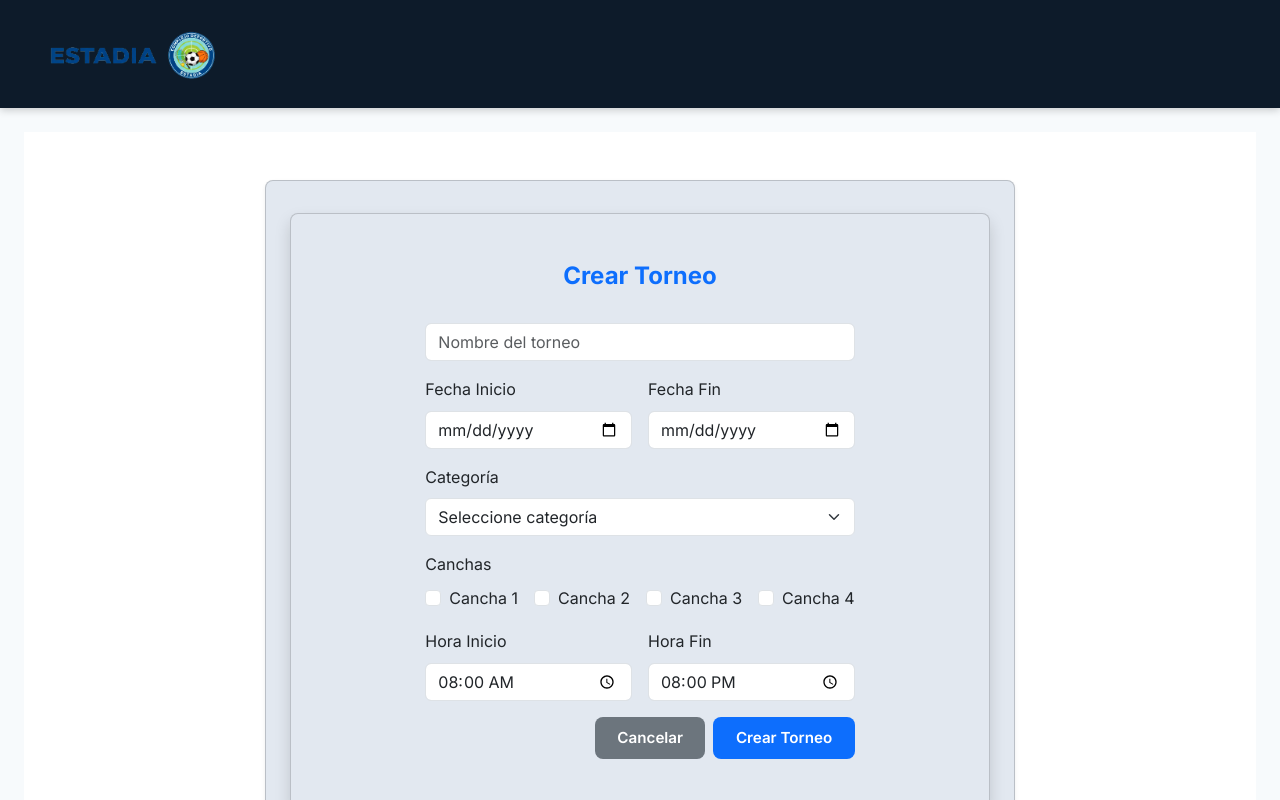
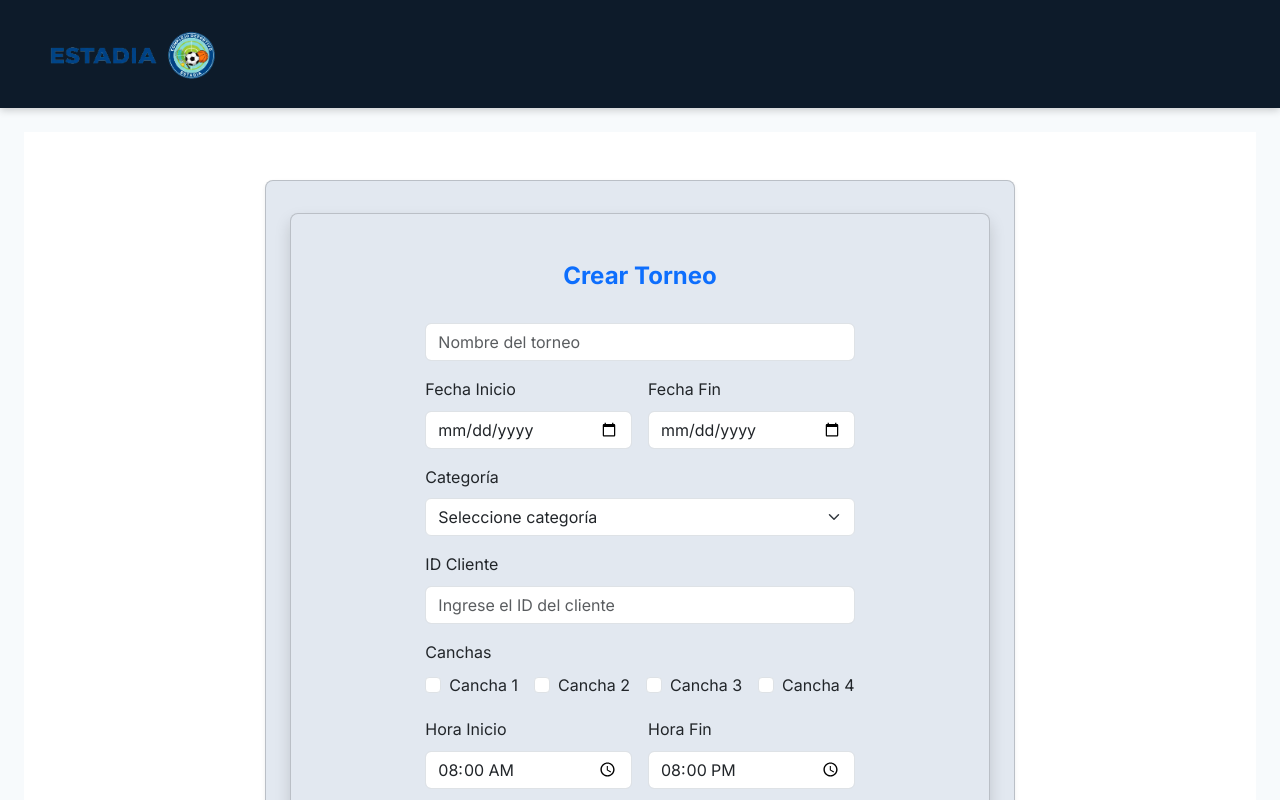
Before and after one commit to bautistaroffe/TP-DAO, a React app in the folder frontend/: page / in a window 1280 px wide. Both pictures are taken after a click on the button "Nuevo Torneo". Shown: the top 800 px of the page. Built offline with nearby package versions, Linux system fonts and the light colour scheme; the HTML template or start-up script is replaced by a standard one.

Commit message:
precios reservas torneo e id de quien crea el torneo

```diff
--- a/frontend/src/components/forms/TorneoForm.jsx
+++ b/frontend/src/components/forms/TorneoForm.jsx
@@ -12,6 +12,7 @@ const TorneoForm = ({ id_torneo, onSuccess, onCancel }) => {
     ids_canchas: [],
     hora_inicio: "08:00",
     hora_fin: "20:00",
+    id_cliente: "", // nuevo campo
   });
 
   const [loading, setLoading] = useState(false);
@@ -20,7 +21,6 @@ const TorneoForm = ({ id_torneo, onSuccess, onCancel }) => {
 
   const categorias = ["Sub 10", "Sub 12", "Sub 14", "Sub 16"];
 
-  // Simulación de canchas disponibles
   const canchasDisponibles = [
     { id: 1, nombre: "Cancha 1" },
     { id: 2, nombre: "Cancha 2" },
@@ -28,7 +28,6 @@ const TorneoForm = ({ id_torneo, onSuccess, onCancel }) => {
     { id: 4, nombre: "Cancha 4" },
   ];
 
-  // Cargar torneo si estamos editando
   useEffect(() => {
     if (!isEditing) return;
     setLoading(true);
@@ -44,6 +43,7 @@ const TorneoForm = ({ id_torneo, onSuccess, onCancel }) => {
           ids_canchas: data.ids_canchas ?? [],
           hora_inicio: data.hora_inicio ?? "08:00",
           hora_fin: data.hora_fin ?? "20:00",
+          id_cliente: data.id_cliente ?? "", // cargar si existe
         });
         setLoading(false);
       })
@@ -87,14 +87,13 @@ const TorneoForm = ({ id_torneo, onSuccess, onCancel }) => {
         torneoCreado = await torneoService.crearTorneo(payload);
         setSuccessMessage("Torneo creado con éxito");
 
-        // Generar reservas con canchas seleccionadas
         const reservasPayload = {
           ids_canchas: formData.ids_canchas,
           fecha_inicio: formData.fecha_inicio,
           fecha_fin: formData.fecha_fin,
           hora_inicio: formData.hora_inicio,
           hora_fin: formData.hora_fin,
-          id_cliente: 1,
+          id_cliente: Number(formData.id_cliente), // usar el id ingresado
           id_servicio: null,
           origen: "torneo",
         };
@@ -172,6 +171,21 @@ const TorneoForm = ({ id_torneo, onSuccess, onCancel }) => {
                 </select>
               </div>
 
+              {/* Nuevo input para ID cliente */}
+              <div className="mb-3">
+                <label className="form-label">ID Cliente</label>
+                <input
+                  type="number"
+                  name="id_cliente"
+                  placeholder="Ingrese el ID del cliente"
+                  value={formData.id_cliente}
+                  onChange={handleChange}
+                  className="form-control"
+                  required
+                  min={1}
+                />
+              </div>
+
               <div className="mb-3">
                 <label className="form-label">Canchas</label>
                 <div className="d-flex flex-wrap gap-3">
```
Also changed, not shown: 2 other files (tests, documents, lock files or other folders).
